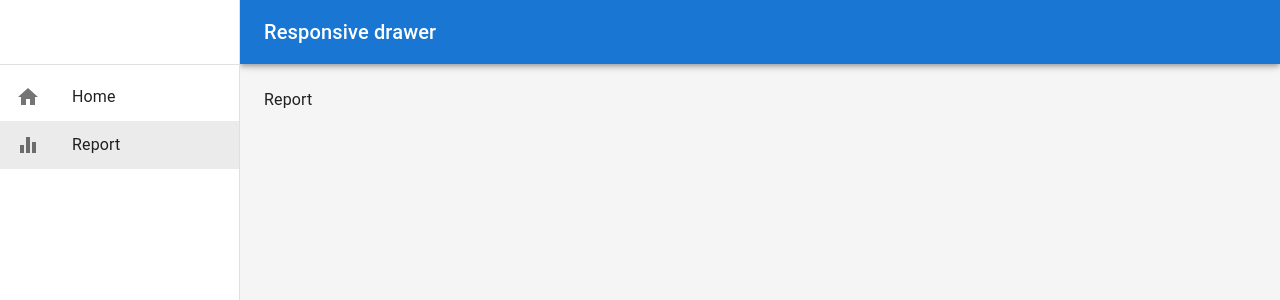
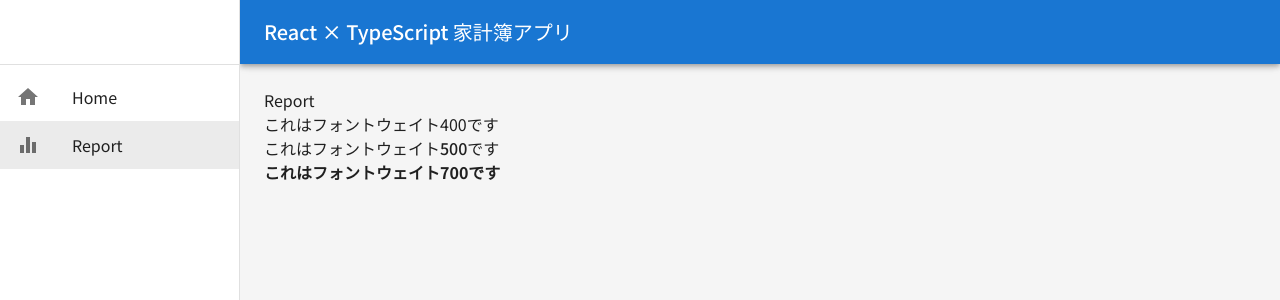
Before and after one commit to takuya-takebayashi/react-household-account-book, a React (Create React App) app: page /report in a window 1280 px wide. Shown: the top 300 px of the page. Built offline with nearby package versions, Linux system fonts and the light colour scheme; the HTML template or start-up script is replaced by a standard one.

Commit message:
フォントの適用

```diff
--- a/public/index.html
+++ b/public/index.html
@@ -1,20 +1,21 @@
 <!DOCTYPE html>
 <html lang="en">
+
 <head>
   <meta charset="utf-8" />
   <link rel="icon" href="%PUBLIC_URL%/favicon.ico" />
   <meta name="viewport" content="width=device-width, initial-scale=1" />
   <meta name="theme-color" content="#000000" />
-    <meta
-      name="description"
-      content="Web site created using create-react-app"
-    />
+  <meta name="description" content="Web site created using create-react-app" />
   <link rel="apple-touch-icon" href="%PUBLIC_URL%/logo192.png" />
   <!--
       manifest.json provides metadata used when your web app is installed on a
       user's mobile device or desktop. See https://developers.google.com/web/fundamentals/web-app-manifest/
     -->
   <link rel="manifest" href="%PUBLIC_URL%/manifest.json" />
+  <link href="https://fonts.googleapis.com/css2?family=Noto+Sans+JP&display=swap" rel="stylesheet">
+  <link href="https://fonts.googleapis.com/css2?family=Noto+Sans+JP:wght@500&display=swap" rel="stylesheet">
+  <link href="https://fonts.googleapis.com/css2?family=Noto+Sans+JP:wght@700&display=swap" rel="stylesheet">
   <!--
       Notice the use of %PUBLIC_URL% in the tags above.
       It will be replaced with the URL of the `public` folder during the build.
@@ -26,6 +27,7 @@
     -->
   <title>React App</title>
 </head>
+
 <body>
   <noscript>You need to enable JavaScript to run this app.</noscript>
   <div id="root"></div>
@@ -40,4 +42,5 @@
       To create a production bundle, use `npm run build` or `yarn build`.
     -->
 </body>
+
 </html>
--- a/src/App.tsx
+++ b/src/App.tsx
@@ -5,9 +5,15 @@
 import Home from './pages/Home';
 import NoMatch from './pages/NoMatch';
 import AppLayout from './components/layout/AppLayout';
+import { theme } from './theme/theme';
+import { ThemeProvider } from '@emotion/react';
+import { CssBaseline } from '@mui/material';
 
 function App() {
   return (
+    <ThemeProvider theme={theme}>
+      {/* MUIのCSSを適用するために必要 */}
+      <CssBaseline />
       <Router>
         <Routes>
           <Route path="/" element={<AppLayout />}>
@@ -17,6 +23,7 @@
           </Route>
         </Routes>
       </Router>
+    </ThemeProvider>
   );
 }
 
--- a/src/components/layout/AppLayout.tsx
+++ b/src/components/layout/AppLayout.tsx
@@ -52,7 +52,7 @@
                         <MenuIcon />
                     </IconButton>
                     <Typography variant="h6" noWrap component="div">
-                        Responsive drawer
+                        React × TypeScript 家計簿アプリ
                     </Typography>
                 </Toolbar>
             </AppBar>
--- a/src/pages/Report.tsx
+++ b/src/pages/Report.tsx
@@ -1,8 +1,19 @@
+import { Typography } from '@mui/material'
 import React from 'react'
 
 const Report = () => {
     return (
-        <div>Report</div>
+        <div>Report
+            <Typography fontWeight="fontWeightRegular">
+                これはフォントウェイト400です
+            </Typography>
+            <Typography fontWeight="fontWeightMedium">
+                これはフォントウェイト500です
+            </Typography>
+            <Typography fontWeight="fontWeightBold">
+                これはフォントウェイト700です
+            </Typography>
+        </div>
     )
 }
 
--- /dev/null
+++ b/src/theme/theme.ts
@@ -0,0 +1,10 @@
+import { createTheme } from "@mui/material";
+
+export const theme = createTheme({
+    typography: {
+        fontFamily: 'Noto Sans JP, Roboto, "Helvertica Neue", Arial, sans-serif',
+        fontWeightRegular: 400,
+        fontWeightMedium: 500,
+        fontWeightBold: 700
+    }
+})
```
Lines whose indentation alone changed are shown as unchanged.
